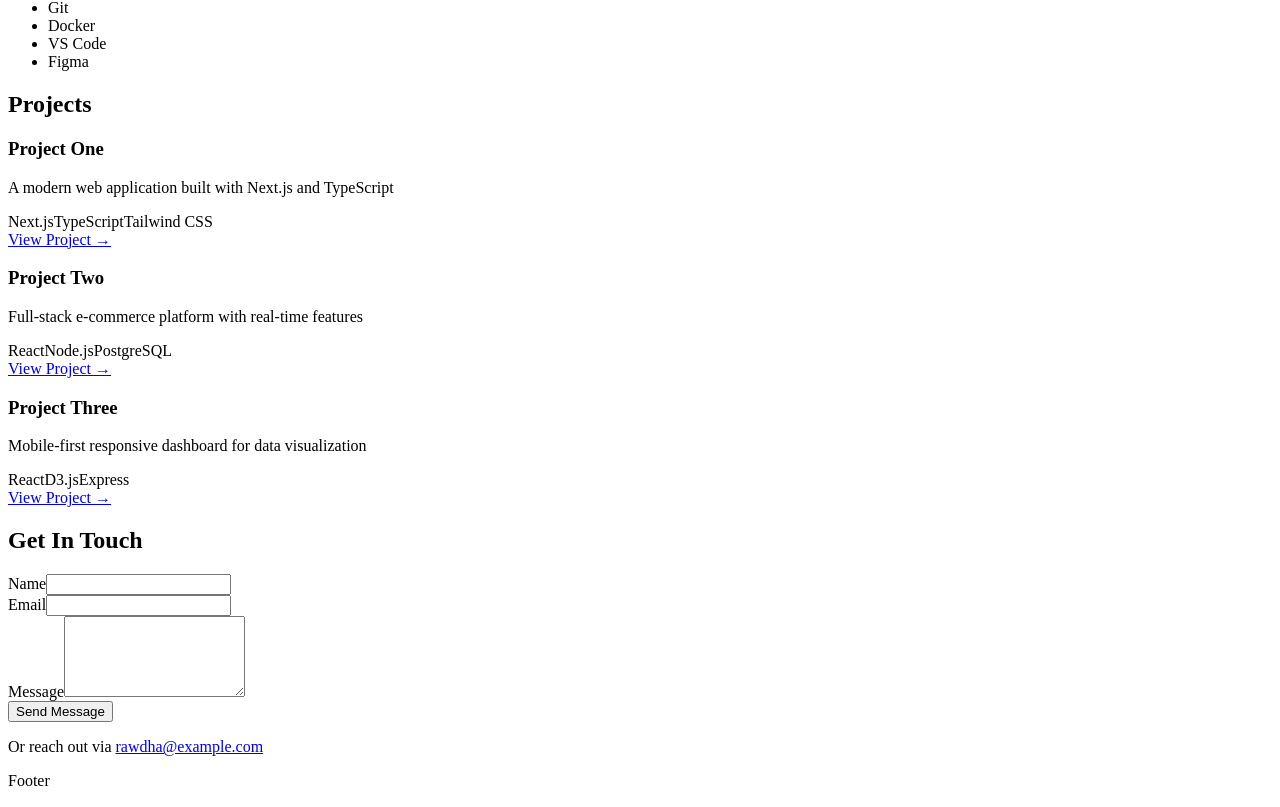
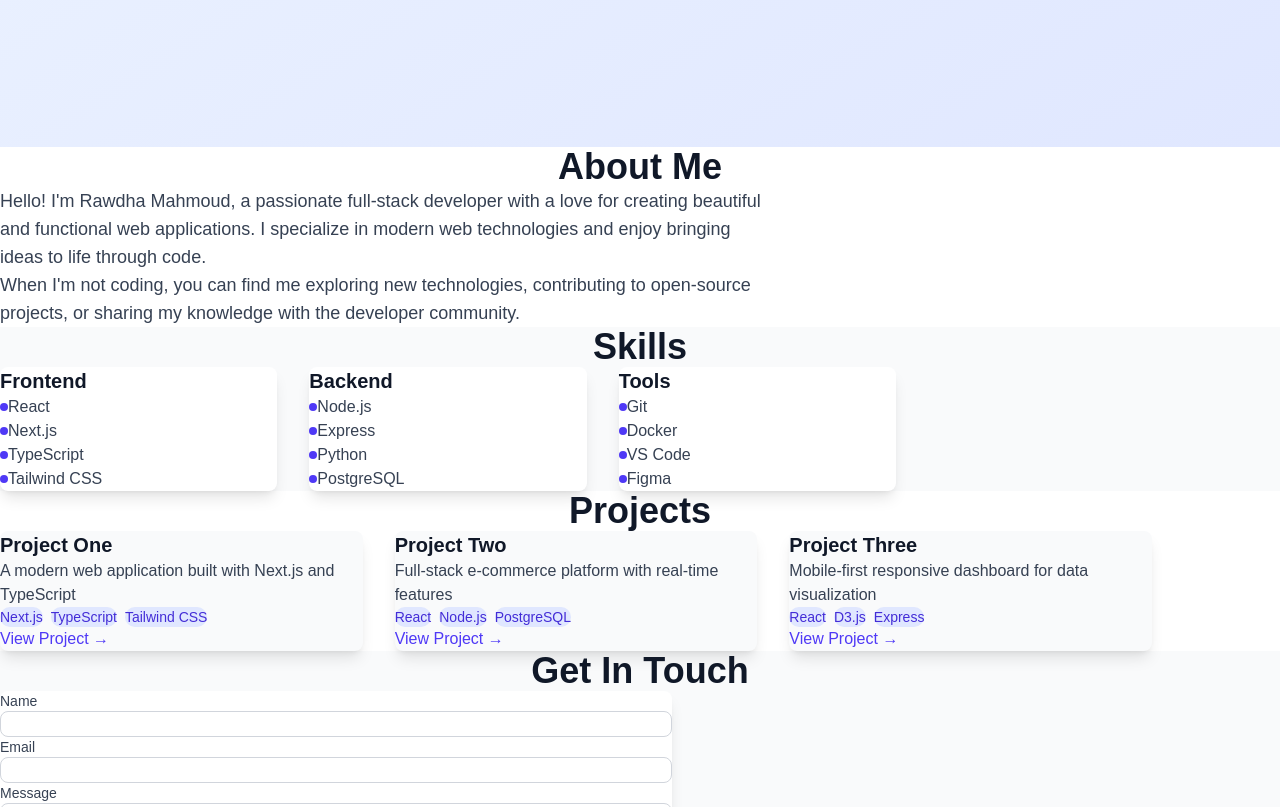
Before and after one commit to RawdhaMahmoud/Portfolio_RawdhaMahmoud, a Next.js app: page / in a window 1280 px wide. Shown: the part 653-1460 px from the top of the page. Built offline with nearby package versions, Linux system fonts and the light colour scheme.

Commit message:
update portfolio title and favicon

```diff
--- a/app/globals.css
+++ b/app/globals.css
@@ -1,23 +1,13 @@
 @import "tailwindcss";
 
-:root {
-  --background: #ffffff;
-  --foreground: #171717;
-  --color-background: var(--background);
-  --color-foreground: var(--foreground);
-  --font-sans: var(--font-geist-sans);
-  --font-mono: var(--font-geist-mono);
+*{
+    margin: 0;
+    padding: 0;
+    box-sizing: border-box;
 }
-
-@media (prefers-color-scheme: dark) {
-  :root {
-    --background: #0a0a0a;
-    --foreground: #ededed;
-  }
+body {
+    font-family: 'Poppins', sans-serif;
+    background-color: #AAA492;
+    color: white;
+    scroll-behavior: smooth;
 }
-
-body {
-  background: var(--background);
-  color: var(--foreground);
-  font-family: Arial, Helvetica, sans-serif;
-}
--- a/app/layout.tsx
+++ b/app/layout.tsx
@@ -1,10 +1,22 @@
-export default function RootLayout({ children }: { children: React.ReactNode }) {
+import "./globals.css";
+import Footer from "@/components/layout/Footer";
+import Header from "@/components/layout/Header";
+export const metadata = {
+  title: "Rawdha Mahmoud ",
+  description: "Portfolio of Rawdha Mahmoud, IT student",
+};
+
+export default function RootLayout({
+  children,
+}: {
+  children: React.ReactNode;
+}) {
   return (
-    <html>
-      <body>
-        <header>Navbar</header>
-        {children}
-        <footer>Footer</footer>
+    <html lang="en" className="scroll-smooth">
+      <body className="antialiased">
+        <Header />
+        <main className="pt-16">{children}</main>
+        <Footer />
       </body>
     </html>
   );
--- a/package.json
+++ b/package.json
@@ -9,6 +9,7 @@
     "lint": "eslint"
   },
   "dependencies": {
+    "lucide-react": "^0.562.0",
     "next": "16.1.1",
     "react": "19.2.3",
     "react-dom": "19.2.3"
```
Also changed, not shown: 2 other files (tests, documents, lock files or other folders).
